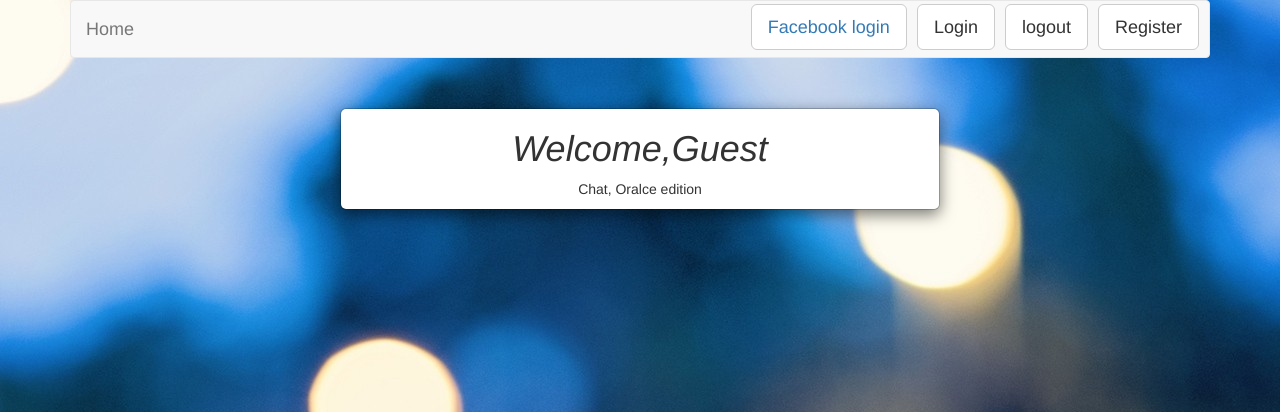
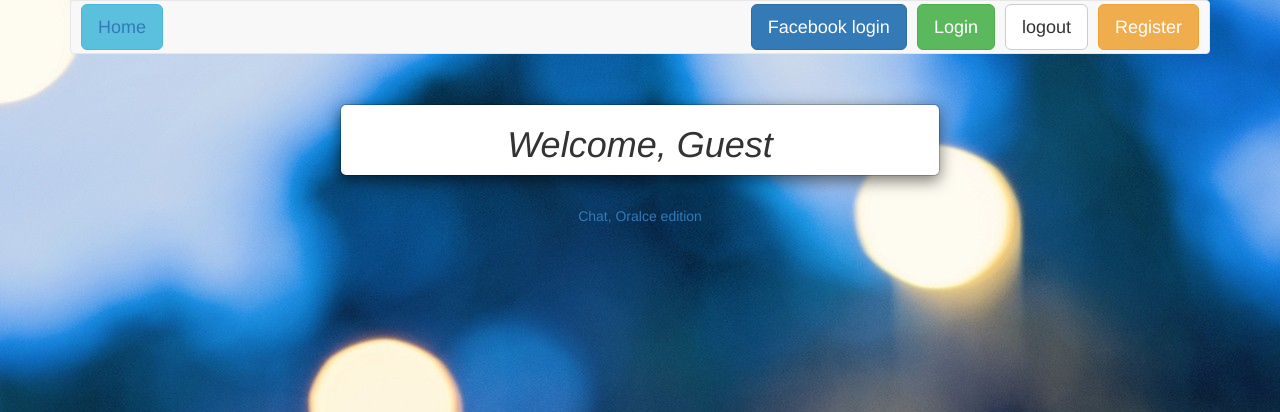
Before and after one commit to misterjaaay/chat, a PHP site: page / in a window 1280 px wide. Shown: the top 412 px of the page. Run offline with PHP 8.4, Linux system fonts and the light colour scheme; some libraries are stand-ins or nearby versions.

Commit message:
just another backup

```diff
--- a/css/style.css
+++ b/css/style.css
@@ -135,11 +135,20 @@ h1{
     display: block;
     font-size: 100%;
     border: 10px solid #000;
-    height: 60px;
+    height: 70px;
     outline: none;
     padding: 0 30px;
     width: 95%;
     margin: 0 auto;
+}
+.fb-btn{
+    color: #fff;
+}
+.fb-btn a{
+    color: #fff !important;
+}
+#footer{
+    text-align: center;
 }
 /* updating default bootstrap classes*/
 .btn-lg{
@@ -148,3 +157,6 @@ h1{
 .navbar-default{
     padding: 3px 0;
 }
+.navbar-header{
+    margin: 0 0 0 10px;
+}
--- a/footer.php
+++ b/footer.php
@@ -1,3 +1,4 @@
+<footer id="footer"><a href="http://toatech.com">Chat, Oralce edition</a></footer>
 <script src="https://ajax.googleapis.com/ajax/libs/jquery/2.2.0/jquery.min.js"></script>
 <script src='http://maxcdn.bootstrapcdn.com/bootstrap/3.3.4/js/bootstrap.min.js'></script>
 <script src="http://localhost:3000/socket.io/socket.io.js"></script>
--- a/header.php
+++ b/header.php
@@ -27,24 +27,17 @@ include_once 'fblogin.php';
 			<div class="col-md-12 column">
 				<nav class="navbar navbar-default" role="navigation">
 					<div class="navbar-header">
-						<button type="button" class="navbar-toggle"
-						        data-toggle="collapse"
-						        data-target="#bs-example-navbar-collapse-1">
-							<span class="sr-only">Toggle navigation</span><span
-								class="icon-bar"></span><span class="icon-bar"></span><span
-								class="icon-bar"></span>
-						</button>
-						<a class="navbar-brand" href="/">Home</a>
+						<button class="btn btn-info  btn-lg"><a class="" href="/">Home</a></button>
 					</div>
 					<div class="collapse navbar-collapse"
 					     id="bs-example-navbar-collapse-1">
 						<ul class="nav navbar-nav navbar-right">
 							<li>
-								<button class="btn btn-default btn-lg"><?php echo $link; ?></button>
+								<button class="btn btn-primary fb-btn btn-lg"><?php echo $link; ?></button>
 							</li>
 							<li>
 								<!-- Trigger the modal with a button -->
-								<button type="button" class="btn btn-default btn-lg" id="loginBtn">Login</button>
+								<button type="button" class="btn btn-success btn-lg" id="loginBtn">Login</button>
 								<!-- Modal -->
 								<div class="modal fade" id="myModal" role="dialog">
 									<div class="modal-dialog">
@@ -91,9 +84,6 @@ include_once 'fblogin.php';
 												        data-dismiss="modal">
 													<span class="glyphicon glyphicon-remove"></span> Cancel
 												</button>
-												<p>
-													Forgot <a href="#">Password?</a>
-												</p>
 											</div>
 										</div>
 
@@ -109,7 +99,7 @@ include_once 'fblogin.php';
 							</li>
 							<li>
 								<!-- Trigger the modal with a button -->
-								<button type="button" class="btn btn-default btn-lg"
+								<button type="button" class="btn btn-warning btn-lg"
 								        id="registerBtn">Register
 								</button>
 								<!-- Modal -->
@@ -172,13 +162,6 @@ include_once 'fblogin.php';
 												        data-dismiss="modal">
 													<span class="glyphicon glyphicon-remove"></span> Cancel
 												</button>
-												<p>
-													Not a member? <a href="#" id="registerBtn">Sign Up</a>
-												</p>
-
-												<p>
-													Forgot <a href="#">Password?</a>
-												</p>
 											</div>
 										</div>
 
--- a/index.php
+++ b/index.php
@@ -7,17 +7,16 @@ include_once 'header.php';
 <div class="row text-center">
 	<div class="modal-dialog">
 		<div class="modal-content">
-			<h1>Welcome,<?php
+			<h1>Welcome, <?php
 				if (isset($_COOKIE["user_logged"])){
-					echo " ".$_COOKIE["user_logged"];
+					echo $_COOKIE["user_logged"];
 				}else{
 					echo 'Guest';
 				}
 					?>
 			</h1>
-
-			<p>Chat, Oralce edition</p>
-			<p><?php
+			<p>
+				<?php
 				if(isset($_COOKIE['user_logged'])){
 					echo '<a href="/chat.php">Continue chatting</a>';
 				}
```
Also changed, not shown: dump.sql (added, +54 -0 lines).
